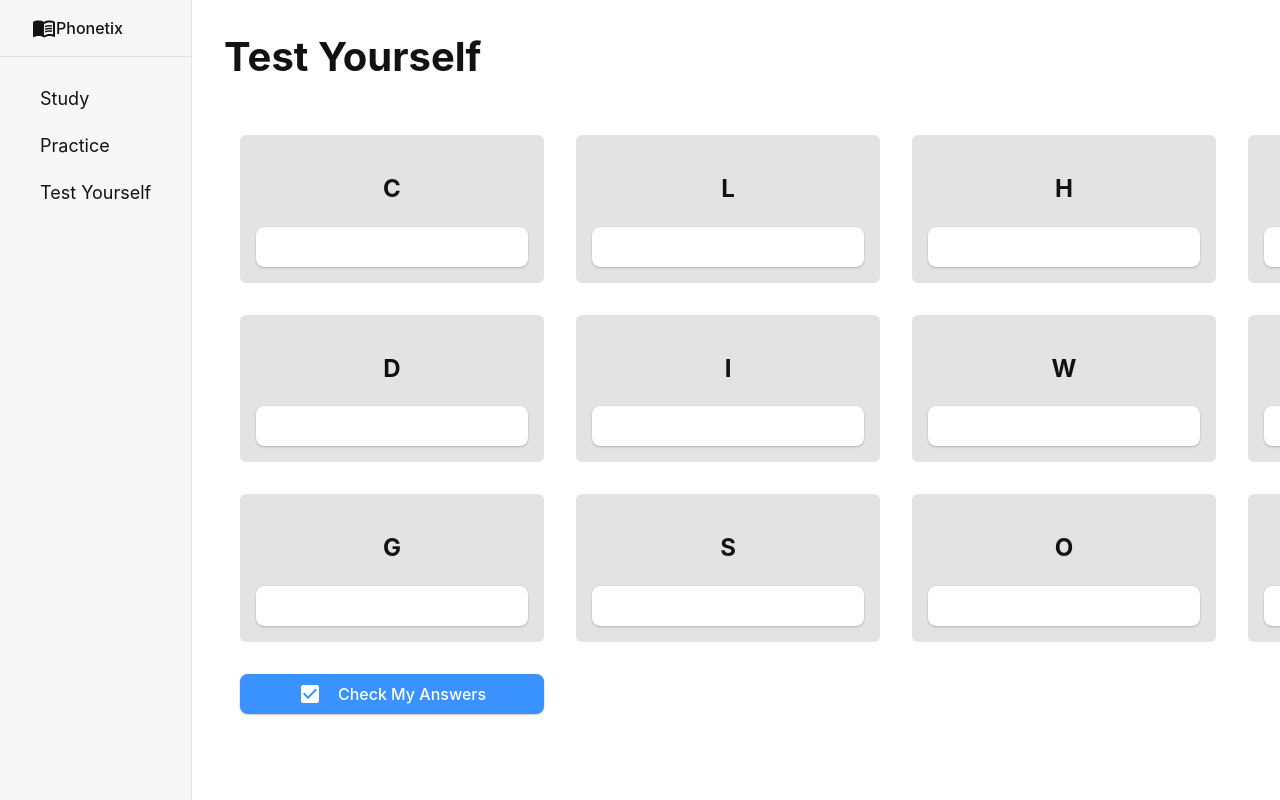
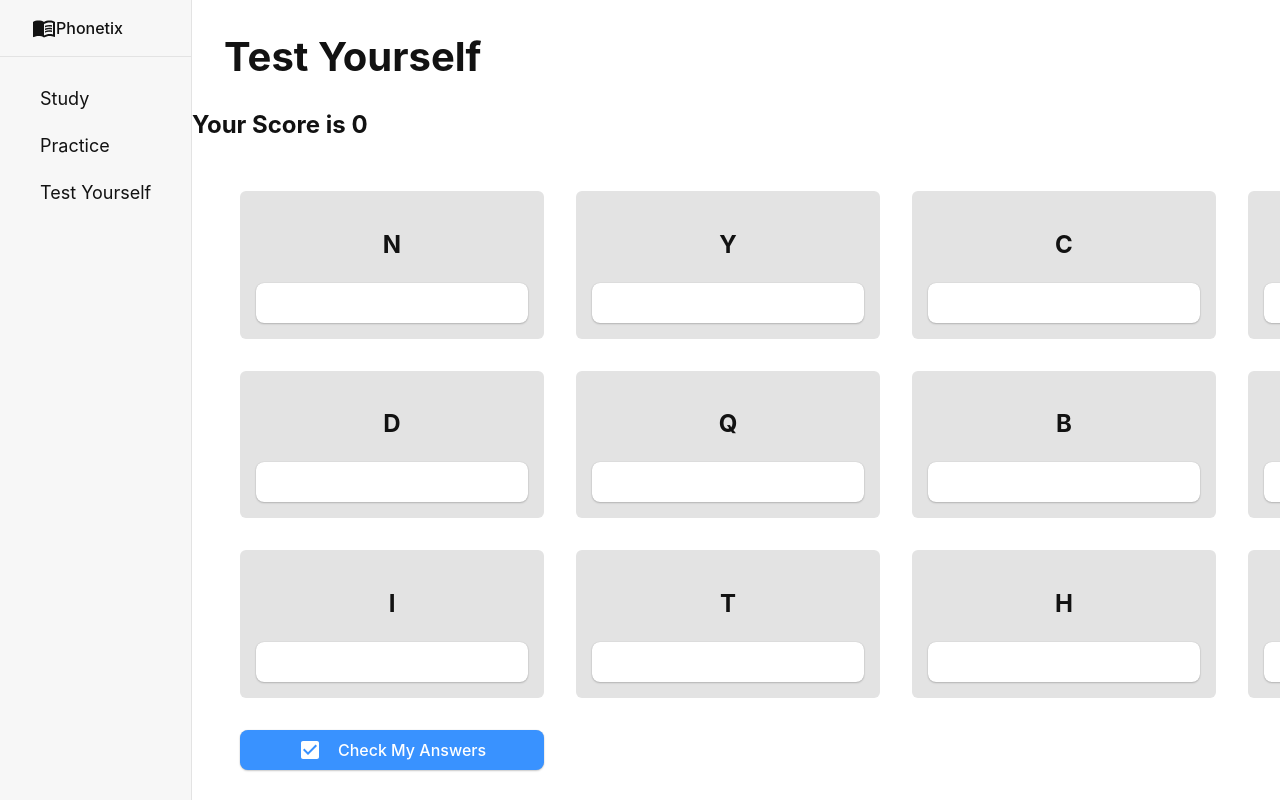
Before and after one commit to Ofri-Streichman/phonetic-learning, a React (Create React App) app: page /test in a window 1280 px wide. Shown: the top 800 px of the page. Built offline with nearby package versions, Linux system fonts and the light colour scheme.

Commit message:
unify form and create useState vars inside test

```diff
--- a/src/components/Test-card.jsx
+++ b/src/components/Test-card.jsx
@@ -2,27 +2,21 @@ import React from 'react';
 
 
 export default function LetterCard(props) {
-
-
-    // function handleSubmit(e) {
-    //     // Prevent the browser from reloading the page
-    //     e.preventDefault();
-    //     // Read the form data
-    //     const userInputVal = Object.fromEntries((new FormData(e.target)).entries()).userInput;
-    //     var userInput = document.querySelector('#userInput');
-    //     // console
-    //     userInput.value = '';
-    //     props.checkInput(userInputVal);
-    // }
-
-
-    return <div className={"Card  letter-" + props.letter}>
-        <h2>{props.letter}</h2>
-
-        <div className="CardInput">
-            <label>
-                <input name={props.letter} id={"userInput" + props.letter} className="userInput" />
-            </label>
+    return (
+        <div className={"Card  letter-" + props.letter}>
+            <label htmlFor={props.letter}><h2>{props.letter}</h2></label>
+            <div className="CardInput">
+                <label>
+                    <input
+                        type="text"
+                        id={"userInput" + props.letter}
+                        name={props.letter}
+                        value={props.value}
+                        onChange={props.handleInputChange}
+                        className={"userInput " + props.correct}
+                    />
+                </label>
+            </div>
         </div>
-    </div>
+    );
 }
--- a/src/index.js
+++ b/src/index.js
@@ -27,6 +27,7 @@ const router = createBrowserRouter([
       },
       {
         path: "/test",
+        // loader: testLoader
         element: <Test />,
       },
     ],
--- a/src/pages/Test.jsx
+++ b/src/pages/Test.jsx
@@ -4,37 +4,69 @@ import shortid, { generate } from 'shortid';
 import CheckBoxIcon from '@mui/icons-material/CheckBox';
 import phonetic_alphabet from "../phonetic_alphabet.json";
 
-function Test() {
-    let alphabet = phonetic_alphabet.dictionary;
-    const shuffled = alphabet.sort(() => 0.5 - Math.random()).slice(0, 12);
-    console.log("RESHUFFLED!")
+let alphabet = phonetic_alphabet.dictionary;
+const shuffled = alphabet.sort(() => 0.5 - Math.random()).slice(0, 12);
+console.log("RESHUFFLED!")
 
-    const [score, setScore] = useState(0);
-    const [testPhase, settestPhase] = useState("test"); // test or check
+
+export default function Test() {
+    // const [score, setScore] = useState(0);
+    let score = 0;
+    const [testPhase, setTestPhase] = useState("test"); // test or check
     const [visualQues, setVisualQues] = useState({}); // 'waiting', 'correct' or 'incorrect'
 
+
+    const convertArrayToObject = (array, key) => {
+        const initialValue = {};
+        return array.reduce((obj, item) => {
+            return {
+                ...obj,
+                [item[key]]: '',
+            };
+        }, initialValue);
+    };
+
+        let obj = convertArrayToObject(shuffled, "letter")
+
+    const [formData, setFormData] = useState({
+        ...obj
+    });
+
+    const handleInputChange = (e) => {
+        const { name, value } = e.target;
+        setFormData({
+            ...formData,
+            [name]: value,
+        });
+    };
 
     function checkanswer(userInput, letter) {
         var letterItem = alphabet.find((element) => element.letter === letter);
         console.log(letterItem);
 
-        const letterCard = document.querySelector('.letter-' + letter);
-        console.log(letterCard);
+        // const letterCard = document.querySelector('.letter-' + letter);
+        // console.log(letterCard);
 
 
         if (userInput.toLowerCase() === letterItem.word.toLowerCase()) {
-            console.log("true!");
-            letterCard.classList.add("correct")
-
-
-            return true;
+            // letterCard.classList.add("correct")
+            setVisualQues(
+                {
+                    ...visualQues,
+                    [letter]: 'correct',
+                }
+            )
+            score += 8.5;
+            console.log("score: ", score)
         } else {
-            console.log("false!");
-            letterCard.classList.add("incorrect")
-            return false;
+            // letterCard.classList.add("incorrect")
+            setVisualQues(
+                {
+                    ...visualQues,
+                    [letter]: 'incorrect',
+                }
+            )
         }
-
-
     }
 
 
@@ -44,7 +76,7 @@ function Test() {
         event.preventDefault();
 
         // cannot change the input anymore
-        settestPhase("check");
+        setTestPhase("check");
 
         // ✅ Get only the input elements in a form
         const onlyInputs = document.querySelectorAll('#myForm input');
@@ -62,20 +94,29 @@ function Test() {
     return (
         <div id="test-page" className="page">
             <h1>Test Yourself</h1>
+            <h2>Your Score is {score} </h2>
             <form
-                id="myForm"
                 onSubmit={handleSubmit}
-                autoComplete="off"
                 onKeyDown={(e) => { e.key === 'Enter' && e.preventDefault(); }}
-                testPhase={testPhase}
+                autoComplete='off'
             >
-
                 <div className="test-container">
-                    {shuffled.map((x) => <Card
-                        key={shortid.generate()}
-                        letter={x.letter}
-                        word={x.word}
-                    />)}
+                    {shuffled.map(({letter, word}) => <div className={"Card  letter-" + letter}>
+                        <label htmlFor={letter}><h2>{letter}</h2></label>
+                        <div className="CardInput">
+                            <label>
+                                <input
+                                    type="text"
+                                    id={"userInput" + letter}
+                                    name={letter}
+                                    value={formData[letter]}
+                                    onChange={handleInputChange}
+                                    className={"userInput " + visualQues[letter]}
+                                />
+                            </label>
+                        </div>
+                    </div>
+                    )}
                     <button type="submit" className='Submit-button'>
                         <div className='button-inside'>
                             <CheckBoxIcon />
@@ -84,12 +125,8 @@ function Test() {
                             </div>
                         </div>
                     </button>
-
                 </div>
             </form>
-
         </div>
     )
 }
-
-export default Test;
```
